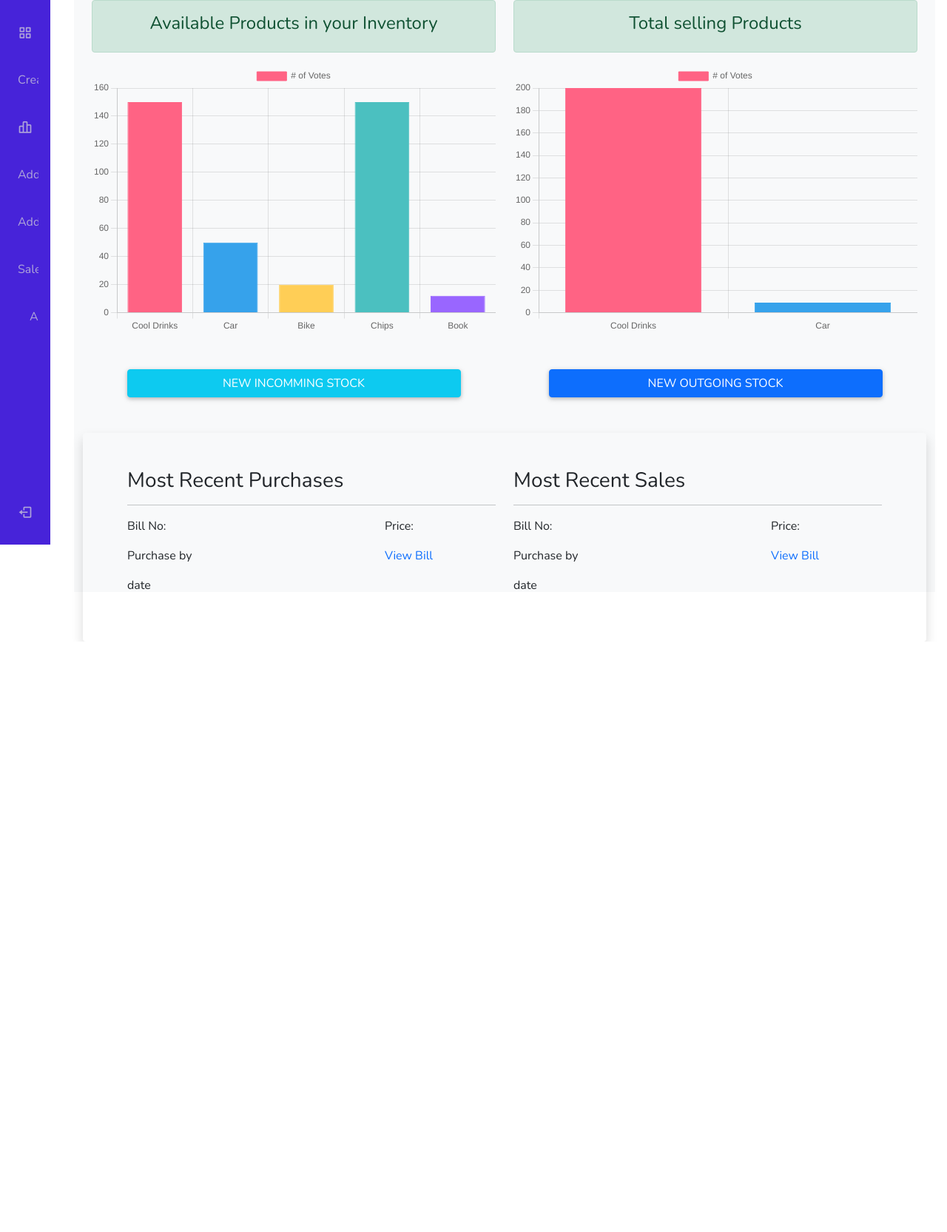
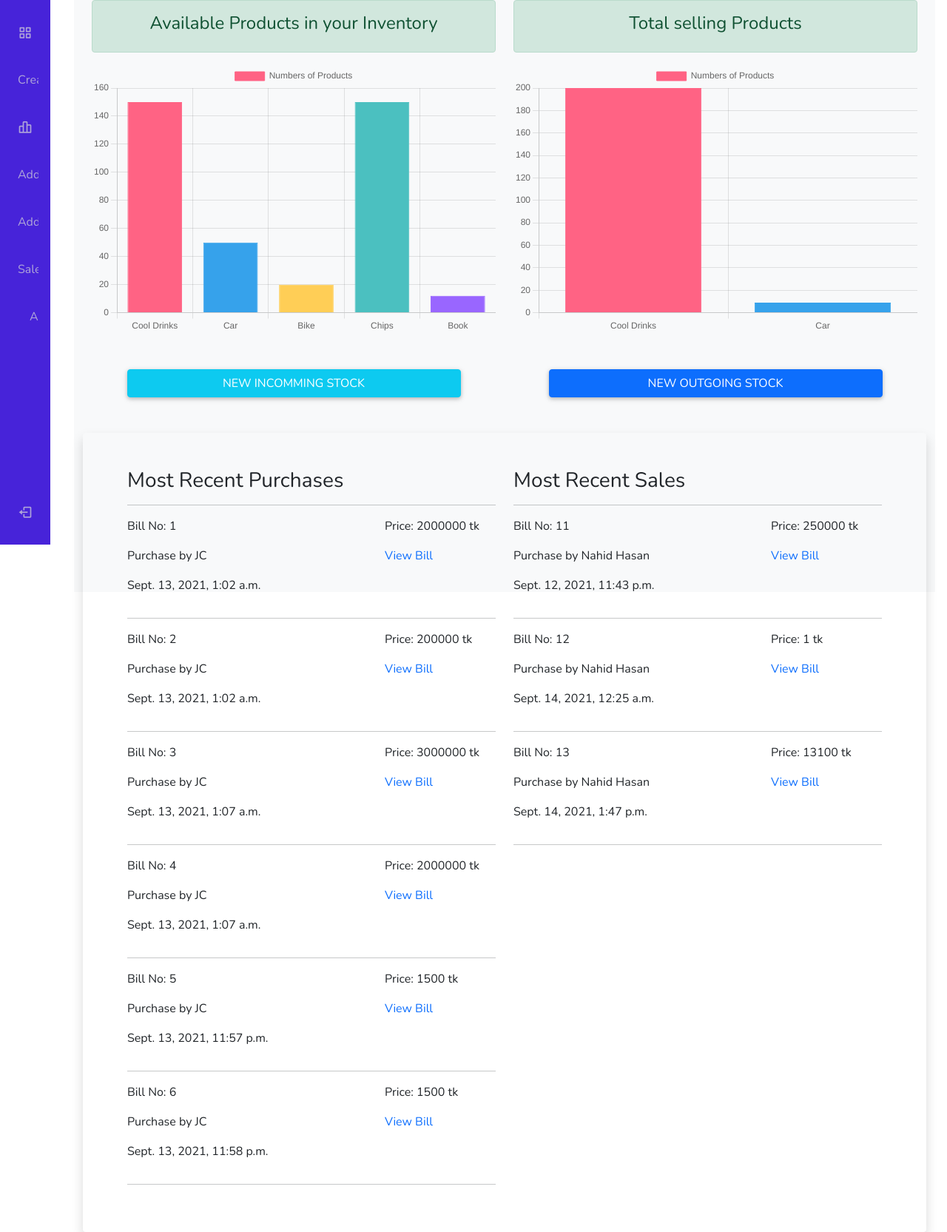
Before and after one commit to Nahidjc/inventory-management-system-django, a Django app: page /transaction/item-dashboard in a window 1280 px wide. Shown: the part 64-1729 px from the top of the page at 74% size. Before the commit the page ends 931 px from the top, so only its background shows below. Run offline with Django 3.2, Linux system fonts and the light colour scheme; data comes from the database, SQL or seed files in the repository; some libraries are stand-ins or nearby versions.

Commit message:
purchase and sales product show in dynamic

```diff
--- a/templates/itemdashboard.html
+++ b/templates/itemdashboard.html
@@ -20,7 +20,7 @@
                     data: {
                         labels: [{% for data in inventories %}'{{data.name}}',{% endfor %}],
                 datasets: [{
-                    label: '# of Votes',
+                    label: 'Numbers of Products',
                     data: [{% for data in inventories %} '{{ data.units }}', {% endfor %}],
                     backgroundColor: [
                         'rgba(255, 99, 132, 1)',
@@ -66,7 +66,7 @@
                     data: {
                         labels: [{% for product in saleProducts %} '{{product.inventory_id__name}}',{% endfor %}],
                 datasets: [{
-                    label: '# of Votes',
+                    label: 'Numbers of Products',
                     data: [{% for data in saleProducts %} '{{ data.total_product }}', {% endfor %}],
                     backgroundColor: [
                         'rgba(255, 99, 132, 1)',
@@ -121,35 +121,48 @@
         <div class="col-md-6">
             <h3>Most Recent Purchases</h3>
             <hr>
+
+            {% for product in product %}
+
             <div class="row">
                 <div class="col-md-8">
-                    <p>Bill No: </p>
-                    <p>Purchase by </p>
-                    <p>date</p>
+                    <p>Bill No: {{ product.sale_id }} </p>
+                    <p>Purchase by {{ product.customer }}</p>
+                    <p>{{ product.date }}</p>
                 </div>
                 <div class="col-md-4">
-                    <p>Price:</p>
+                    <p>Price: {{ product.totalPrice }} tk</p>
                     <a href="#">View Bill</a>
                 </div>
             </div>
+            <hr>
+            {% endfor %}
+
 
 
         </div>
+
+
         <div class="col-md-6">
             <h3>Most Recent Sales</h3>
             <hr>
 
+
+            {% for product in purchaseProducts %}
+
             <div class="row">
                 <div class="col-md-8">
-                    <p>Bill No: </p>
-                    <p>Purchase by </p>
-                    <p>date</p>
+                    <p>Bill No: {{ product.bill_id }} </p>
+                    <p>Purchase by {{ product.supplier }}</p>
+                    <p>{{ product.date }}</p>
                 </div>
                 <div class="col-md-4">
-                    <p>Price:</p>
+                    <p>Price: {{ product.totalPrice }} tk</p>
                     <a href="#">View Bill</a>
                 </div>
             </div>
+            <hr>
+            {% endfor %}
         </div>
     </div>
 </div>
--- a/transaction/views.py
+++ b/transaction/views.py
@@ -1,7 +1,7 @@
 from django.shortcuts import render
 from .forms import PurchaseItemForm, SalesItemForm
 from inventory.models import inventory
-from transaction.models import SalesItem
+from transaction.models import SalesItem, PurchaseItem
 from django.shortcuts import HttpResponseRedirect, redirect
 from django.db.models import Avg, Count, Min, Sum
 # Create your views here.
@@ -62,9 +62,11 @@ def salesItem(request):
 def item_dashboard(request):
     inventoryList = inventory.objects.all()
     product = SalesItem.objects.all()
+    purchaseProducts = PurchaseItem.objects.all()
+
     saleProducts = SalesItem.objects.all().values('inventory_id', 'inventory_id__name').order_by(
         'inventory_id').annotate(total_product=Sum('quantity'))
 
-    print(saleProducts)
+    print(product)
 
-    return render(request, 'itemdashboard.html', context={'inventories': inventoryList, 'saleProducts': saleProducts, 'product': product})
+    return render(request, 'itemdashboard.html', context={'inventories': inventoryList, 'saleProducts': saleProducts, 'product': product, 'purchaseProducts': purchaseProducts})
```
